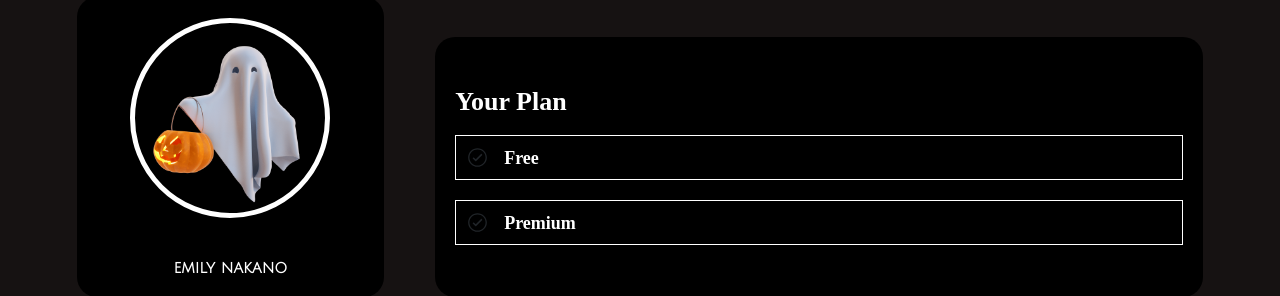
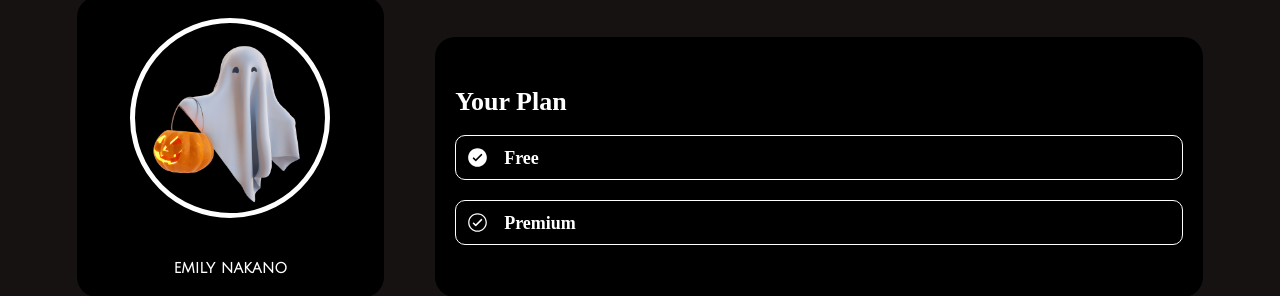
Before and after one commit to emilynakano/shining-front, a React (Create React App) app: page /account in a window 1280 px wide. Shown: the part 113-409 px from the top of the page. Built offline with nearby package versions, Linux system fonts and the light colour scheme; no server answers; sample sign-in values are in the browser's storage; a web font is replaced by a local one.

Commit message:
feat: click between plans   in the account page

```diff
--- a/src/pages/Account.js
+++ b/src/pages/Account.js
@@ -1,10 +1,10 @@
 import { useState } from 'react';
 import styled from 'styled-components';
-import { IoIosCheckmarkCircleOutline } from 'react-icons/io';
+import { IoIosCheckmarkCircleOutline, IoIosCheckmarkCircle } from 'react-icons/io';
 import Img from '../assets/images/ghost.png';
 
 export default function Account() {
-  const [click, setClick] = useState(false);
+  const [click, setClick] = useState('free');
   return (
     <Container>
       <Profile>
@@ -13,12 +13,12 @@ export default function Account() {
       </Profile>
       <Main>
         <h2>Your Plan</h2>
-        <Free>
-          <IoIosCheckmarkCircleOutline size="23px" />
+        <Free onClick={() => setClick('free')}>
+          {click === 'free' ? <IoIosCheckmarkCircle size="23px" color="white" /> : <IoIosCheckmarkCircleOutline size="23px" color="white" />}
           <h2>Free</h2>
         </Free>
-        <Premium onClick={() => setClick(!click)}>
-          <IoIosCheckmarkCircleOutline size="23px" />
+        <Premium onClick={() => setClick('premium')}>
+          {click === 'premium' ? <IoIosCheckmarkCircle size="23px" color="white" /> : <IoIosCheckmarkCircleOutline size="23px" color="white" />}
           <h2>Premium</h2>
         </Premium>
       </Main>
@@ -99,6 +99,7 @@ const Free = styled.div`
     align-items:Center;
     gap: 15px;
     cursor:pointer;
+    border-radius: 10px;
     h2 {
         font-size: 18px;
     }
```
